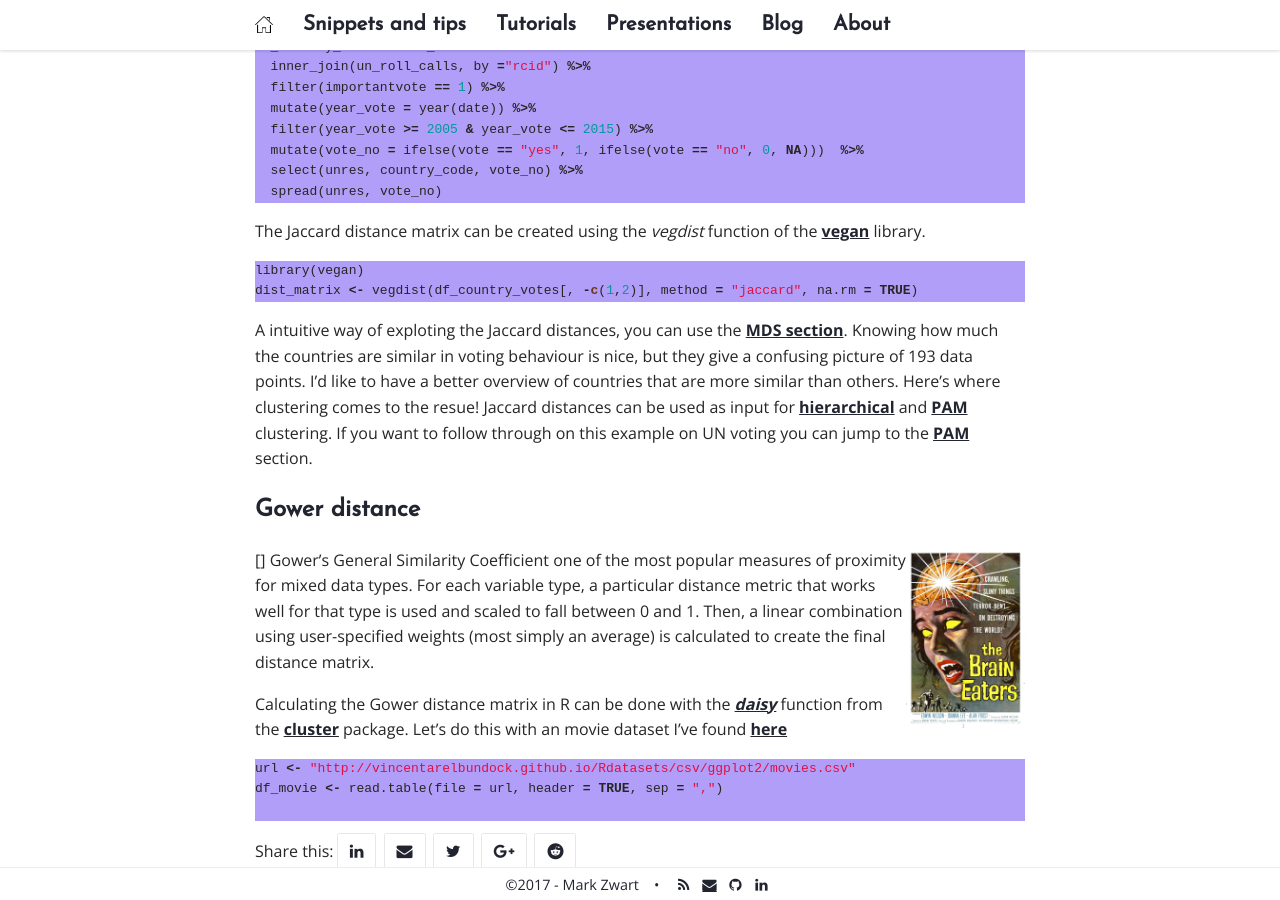
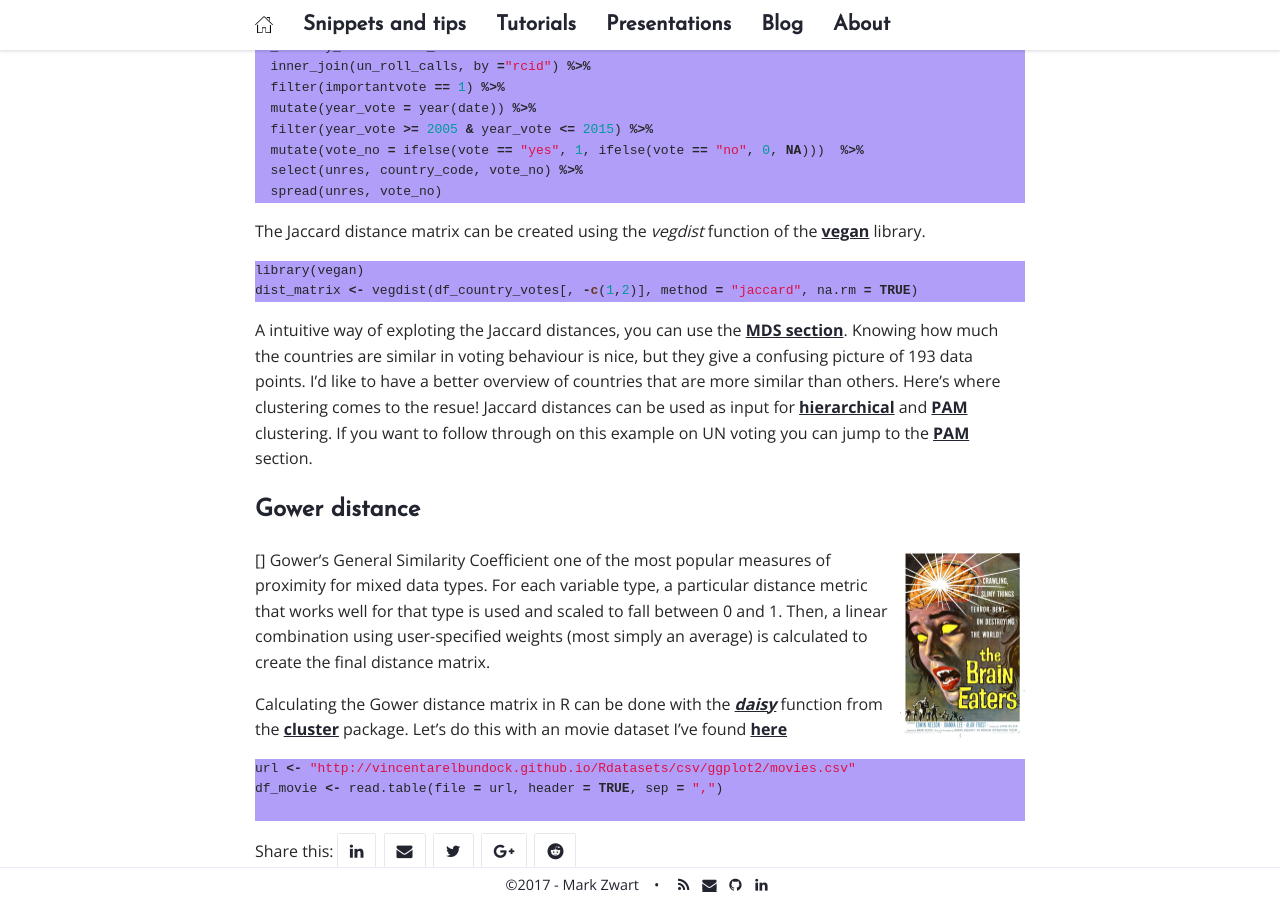
Before and after one commit to mark-me/mark-me.github.io, a Jekyll site: the page built from _pages/tutorials/distance-measures/distance-measures.md, in a window 1280 px wide and 900 px high, scrolled down 2071 px. Built offline with Jekyll 4.4.1, drawn with Linux system fonts in a browser that asks for light colours; nearby versions of some CDN libraries; comment, search, counter and statistics services are not loaded.

Commit message:
Update distance-measures.md

```diff
--- a/_pages/tutorials/distance-measures/distance-measures.md
+++ b/_pages/tutorials/distance-measures/distance-measures.md
@@ -74,7 +74,7 @@ A intuitive way of exploting the Jaccard distances, you can use the [MDS section
 
 ## Gower distance
 
-[<img src="/_pages/tutorials/distance-measures/brain-eaters.jpg" width="119" height="180" align="right"/>]
+[<img src="/_pages/tutorials/distance-measures/brain-eaters.jpg" width="125" height="190" align="right"/>]
 Gower's General Similarity Coefficient one of the most popular measures of proximity for mixed data types. For each variable type, a particular distance metric that works well for that type is used and scaled to fall between 0 and 1. Then, a linear combination using user-specified weights (most simply an average) is calculated to create the final distance matrix.
 
 Calculating the Gower distance matrix in R can be done with the _[daisy](https://www.rdocumentation.org/packages/cluster/topics/daisy)_ function from the **[cluster](https://www.rdocumentation.org/packages/cluster)** package. Let's do this with an movie dataset I've found [here](https://rpubs.com/arun_infy13/97529)
```
